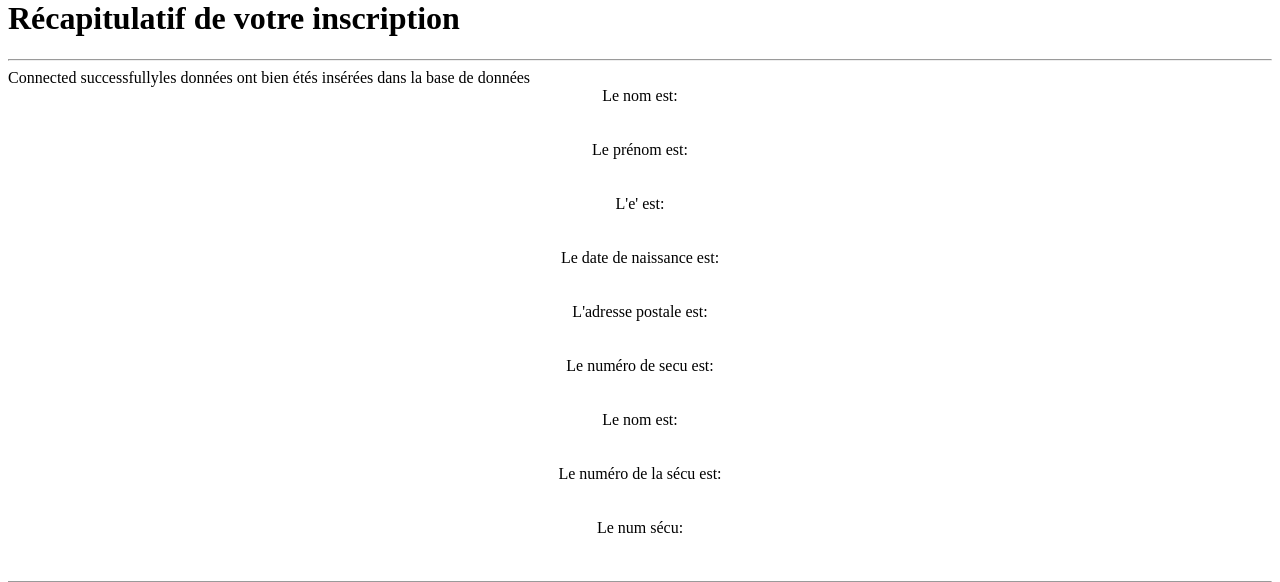
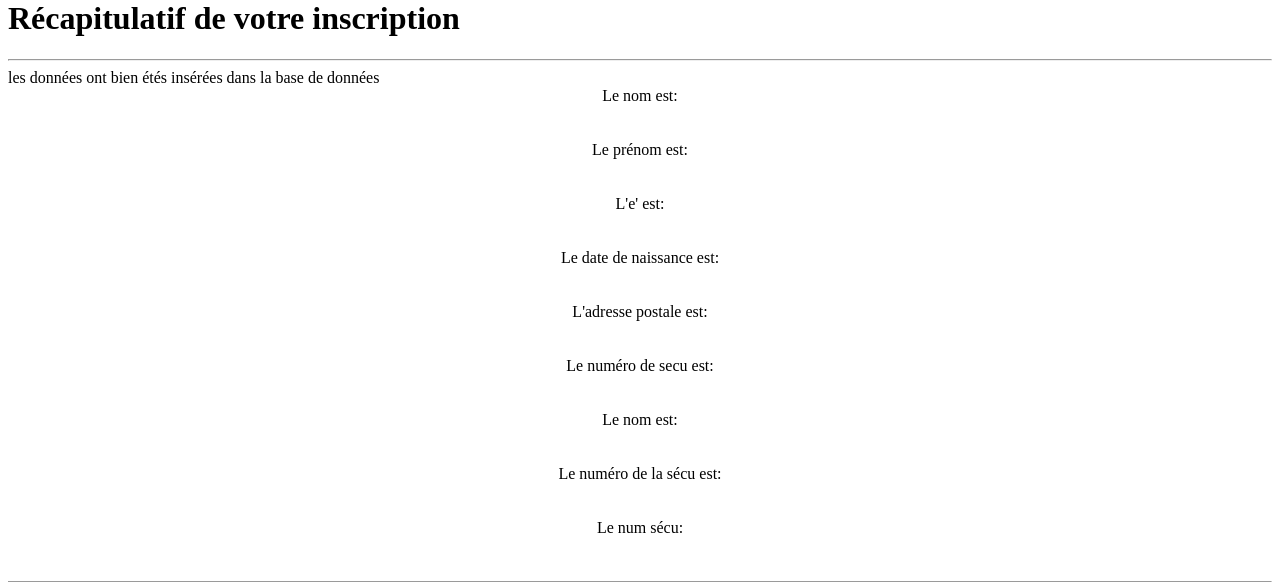
Before and after one commit to INGEsophie/CHU-projet, a PHP site: page /traitement.php in a window 1280 px wide. Shown: the part 21-603 px from the top of the page. Run offline with PHP 8.4, Linux system fonts and the light colour scheme.

Commit message:
Update traitement.php

```diff
--- a/traitement.php
+++ b/traitement.php
@@ -38,7 +38,7 @@ if ($conn->connect_error) {
     die("Connection failed: " . $conn->connect_error);
 }
 
-echo "Connected successfully";
+//echo "Connected successfully";
 $sql = 'INSERT INTO patients
 VALUES("", "'.$nom.'", "'.$prenom.'", "'.$datenaissance.'",  "'.$adressepostale.'", "'.$numsecu.'", "'.$email.'")';
 
```
